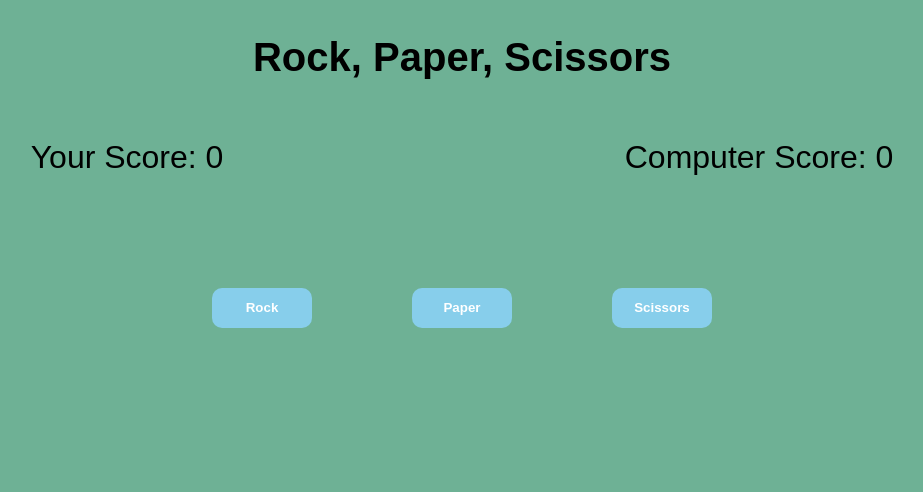
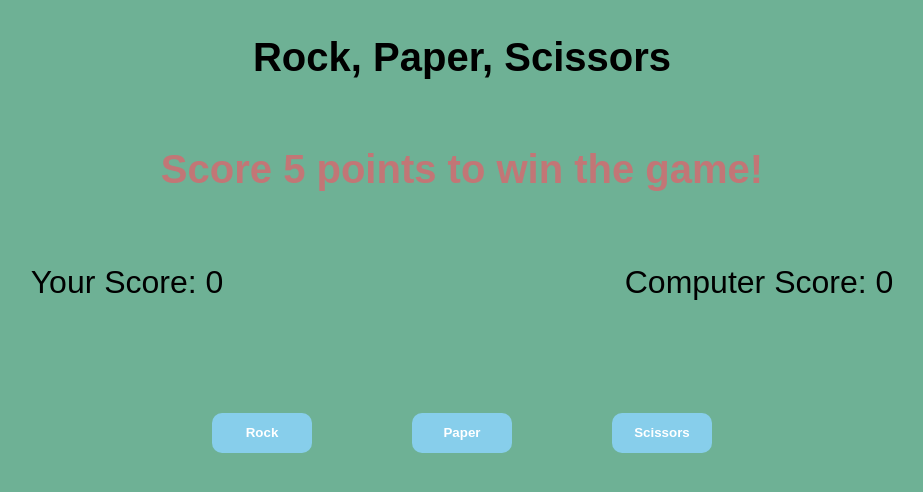
Before and after one commit to ardalum/rock-paper-scissors, a plain HTML site: page index.html in a window 1280 px wide. Shown: the whole page, without its empty margins (178-1101 px from the left). Drawn offline with Linux system fonts and the light colour scheme.

Commit message:
Add a p element to show how many points left

```diff
--- a/index.html
+++ b/index.html
@@ -9,6 +9,12 @@
   <body>
     <div class="header">
       <h1 class="game-name">Rock, Paper, Scissors</h1>
+    </div>
+
+    <div class="round">
+      <p class="play">
+        Score <span class="number-game"></span> points to win the game!
+      </p>
     </div>
     <div class="scores">
       <p class="scr1">Your Score: <span class="your-score"></span></p>
--- a/script.js
+++ b/script.js
@@ -3,11 +3,14 @@
 const game = () => {
   let scoreUser = 0;
   let scoreComputer = 0;
+  let pointsLeft = 5;
+
   const rckBtn = document.querySelector(".btn1");
   const pprBtn = document.querySelector(".btn2");
   const scsBtn = document.querySelector(".btn3");
   const playerOptions = [rckBtn, pprBtn, scsBtn];
 
+  document.querySelector(".number-game").textContent = pointsLeft;
   document.querySelector(".your-score").textContent = scoreUser;
   document.querySelector(".computer-score").textContent = scoreComputer;
 
@@ -54,6 +57,8 @@ const game = () => {
       } else {
         message(`You Won! ${click} beats ${computerResult}`);
         scoreUser++;
+        pointsLeft--;
+        document.querySelector(".number-game").textContent = pointsLeft;
         document.querySelector(".your-score").textContent = scoreUser;
       }
     } else if (click === "paper") {
@@ -64,6 +69,8 @@ const game = () => {
       } else {
         message(`You Won! ${click} beats ${computerResult}`);
         scoreUser++;
+        pointsLeft--;
+        document.querySelector(".number-game").textContent = pointsLeft;
         document.querySelector(".your-score").textContent = scoreUser;
       }
     } else if (click === "scissors") {
@@ -74,6 +81,8 @@ const game = () => {
       } else {
         message(`You Won! ${click} beats ${computerResult}`);
         scoreUser++;
+        pointsLeft--;
+        document.querySelector(".number-game").textContent = pointsLeft;
         document.querySelector(".your-score").textContent = scoreUser;
       }
     }
--- a/style.css
+++ b/style.css
@@ -12,6 +12,18 @@ body {
   align-items: center;
   /* background-color: #d8d7d7; */
   justify-content: center;
+}
+
+.round {
+  display: flex;
+  justify-content: center;
+  align-items: center;
+}
+
+.play {
+  font-size: 40px;
+  font-weight: bold;
+  color: rgb(194, 118, 118);
 }
 
 .game-name {
@@ -97,4 +109,5 @@ body {
 .result-message {
   font-size: 50px;
   font-weight: bolder;
+  color: rgb(141, 8, 8);
 }
```
